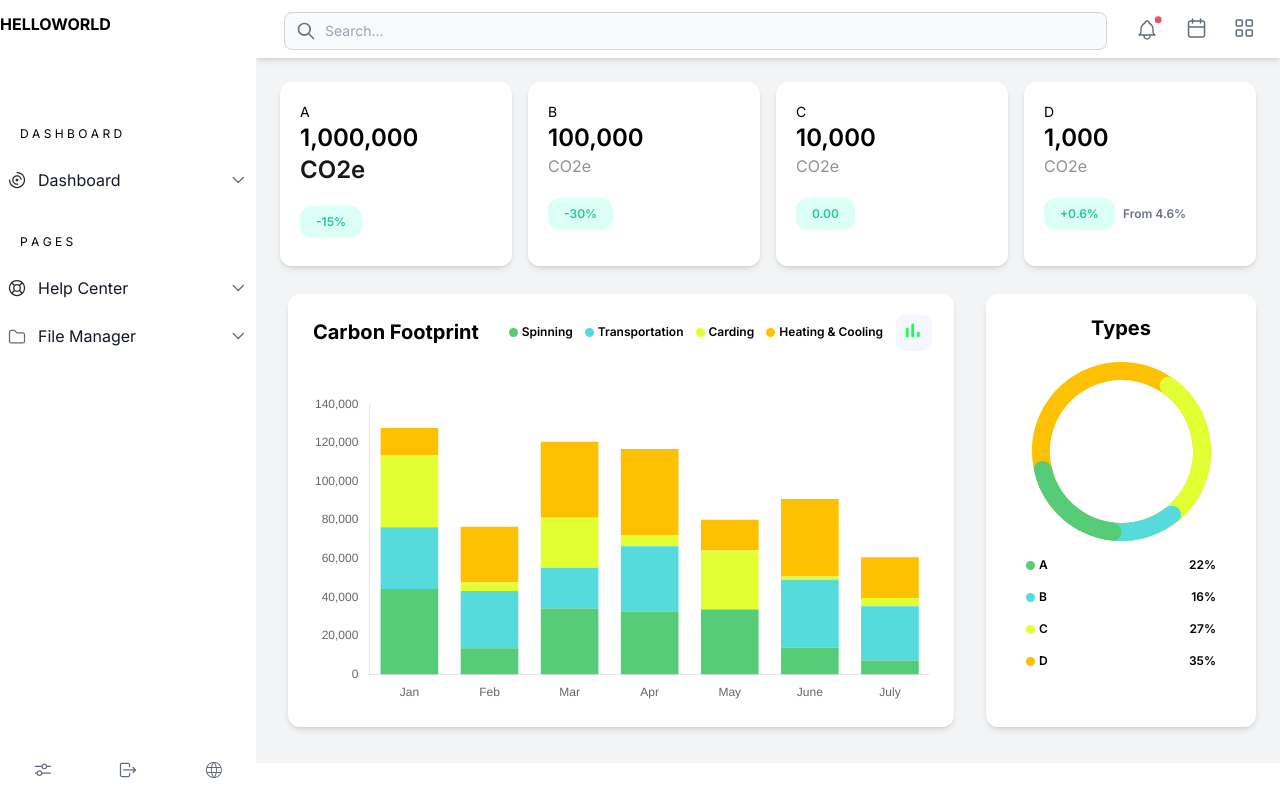
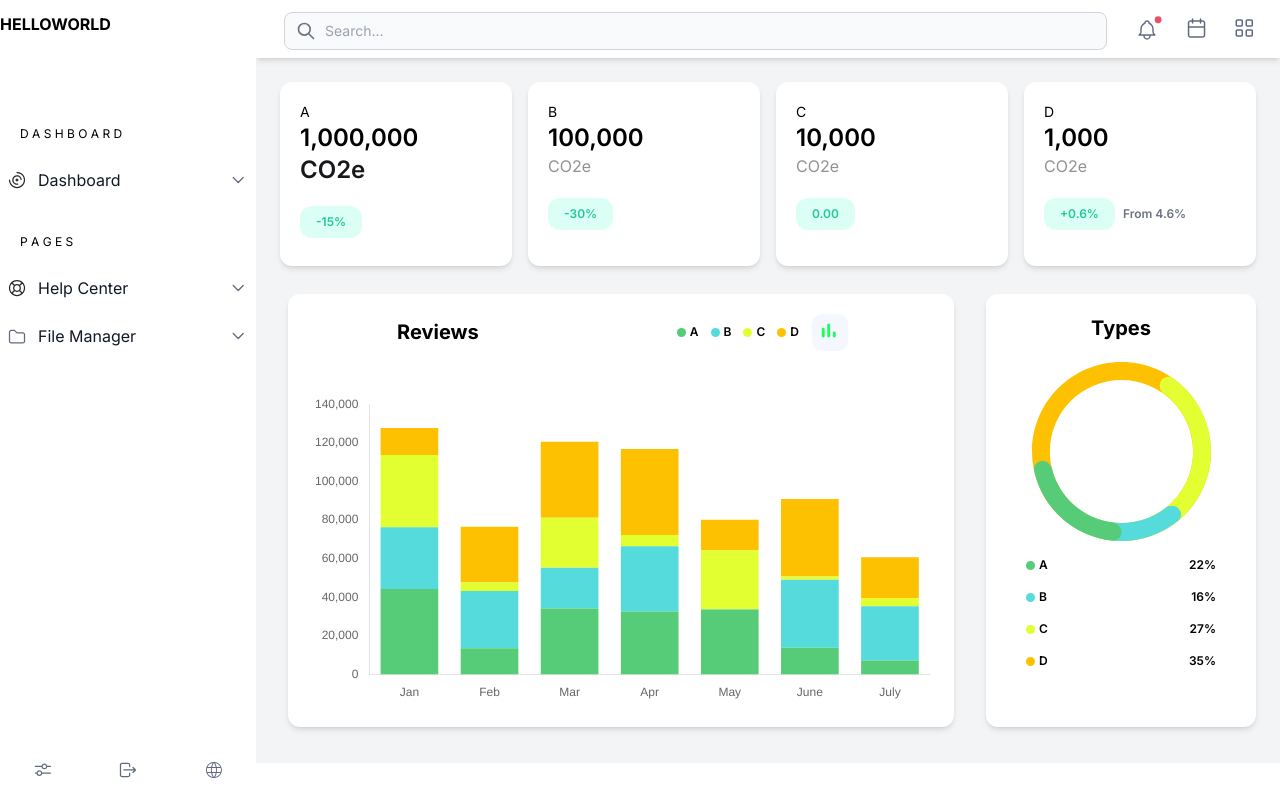
Before and after one commit to IcePuff44/admin-dashboard-tailwind-planetscale-react-nextjs, a Next.js app: page / in a window 1280 px wide. Built offline with nearby package versions, Linux system fonts and the light colour scheme.

Commit message:
Update BarChart.js

```diff
--- a/components/BarChart.js
+++ b/components/BarChart.js
@@ -7,23 +7,23 @@ const BarChart = () => {
   return (
     <div className="bg-white py-2 px-2 mx-8 my-1 rounded-xl shadow-md">
       <div className="flex flex-row justify-around pb-4">
-        <p className="text-xl font-bold px-1 py-4">Carbon Footprint</p>
+        <p className="text-xl font-bold px-1 py-4">Reviews</p>
         <div className="flex flex-row gap-3 justify-center items-center">
           <div className="flex flex-row gap-1 items-center">
             <div className="rounded-full bg-[#57CC78] w-[9px] h-[9px] "></div>
-            <p className="text-xs font-semibold">Spinning</p>
+            <p className="text-xs font-semibold">A</p>
           </div>
           <div className="flex flex-row gap-1 items-center">
             <div className="rounded-full bg-[#55DBDB] w-[9px] h-[9px] "></div>
-            <p className="text-xs font-semibold">Transportation</p>
+            <p className="text-xs font-semibold">B</p>
           </div>
           <div className="flex flex-row gap-1 items-center">
             <div className="rounded-full bg-[#E2FF32] w-[9px] h-[9px] "></div>
-            <p className="text-xs font-semibold">Carding</p>
+            <p className="text-xs font-semibold">C</p>
           </div>
           <div className="flex flex-row gap-1 items-center">
             <div className="rounded-full bg-[#FEC102] w-[9px] h-[9px] "></div>
-            <p className="text-xs font-semibold">Heating & Cooling</p>
+            <p className="text-xs font-semibold">D</p>
           </div>
           <Image src={bar} alt="" />
         </div>
```
